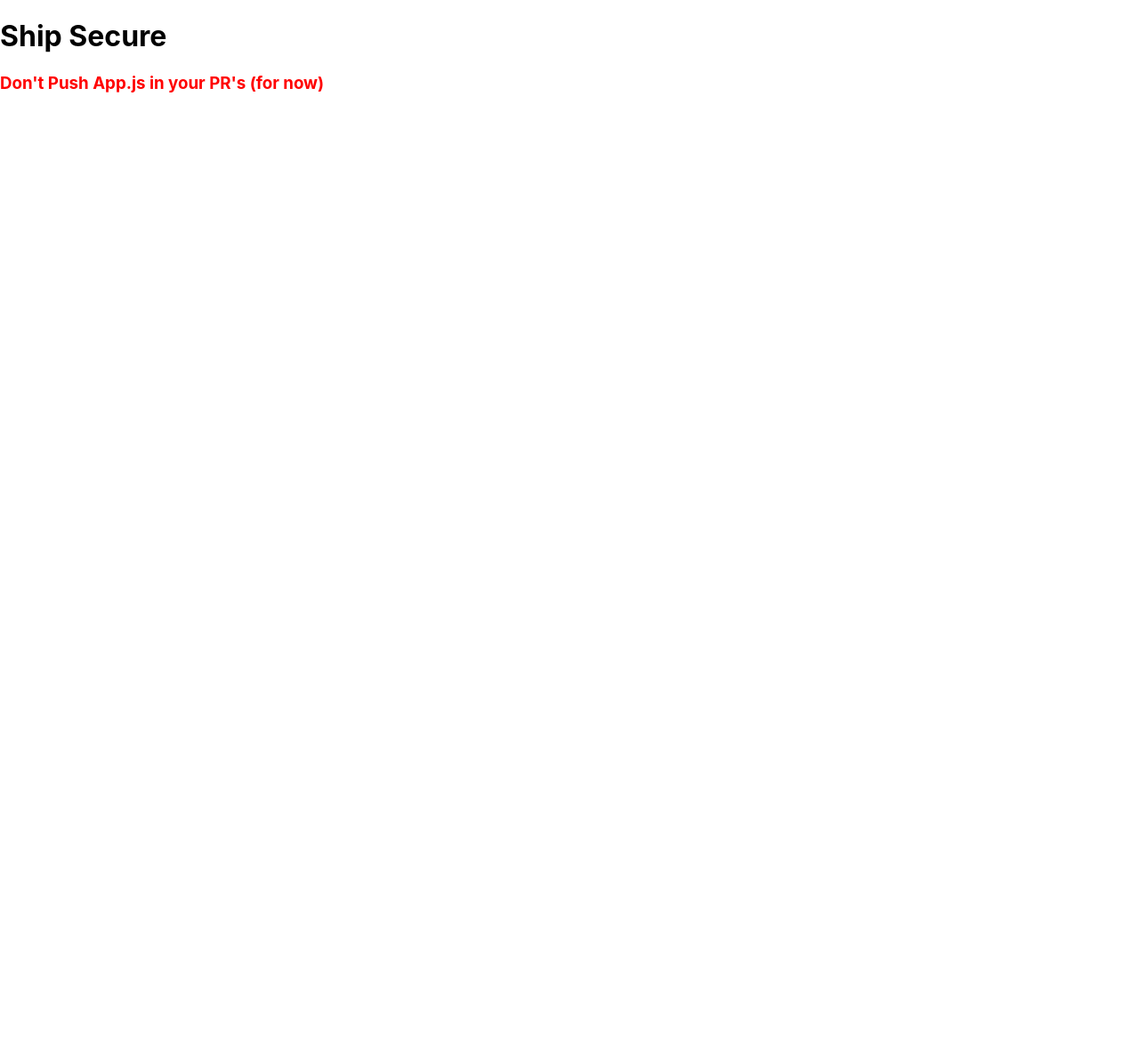
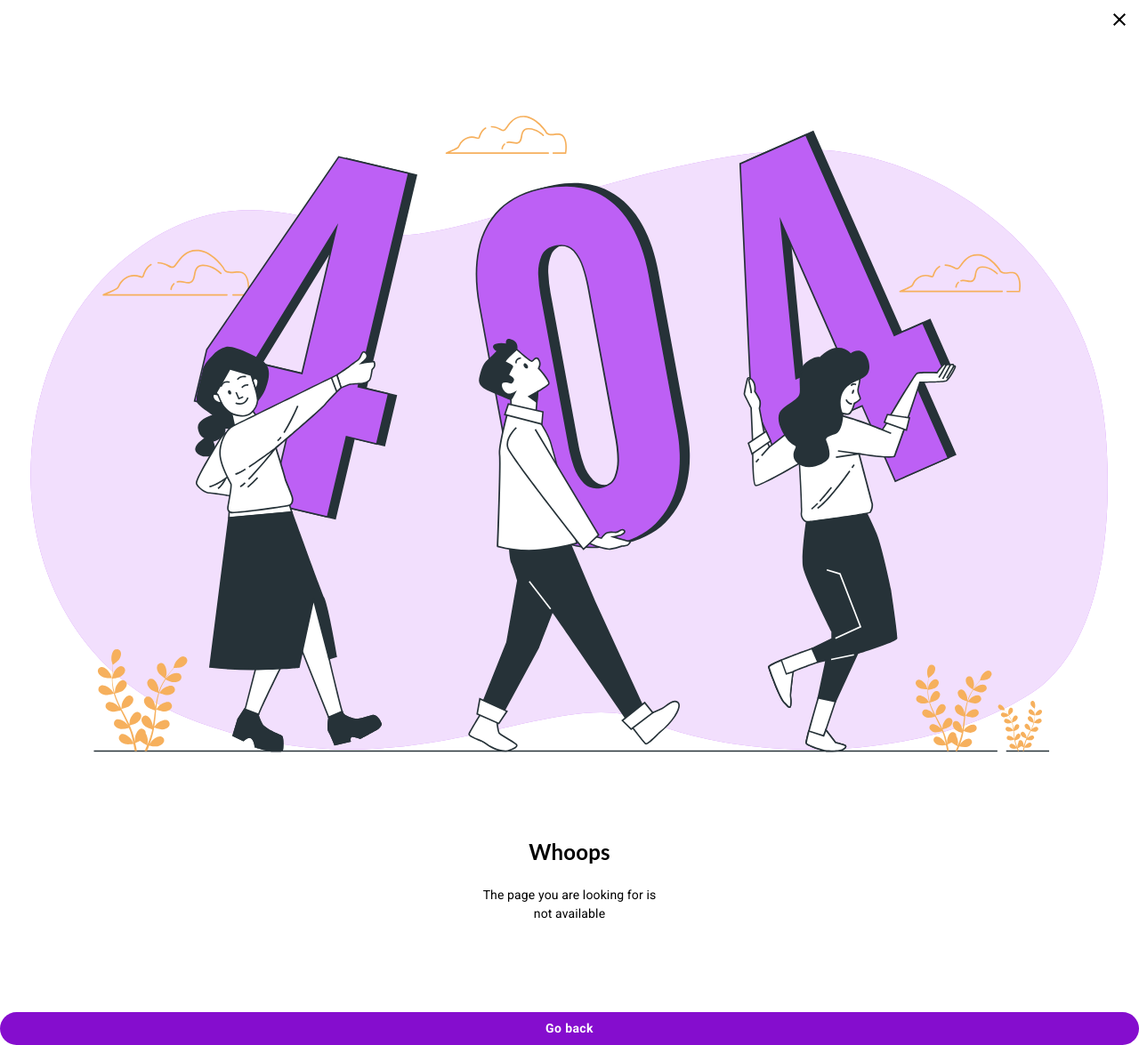
Before and after one commit to Snowwhite-Workshop/ship-secure-frontend, a React (Create React App) app: page / in a window 1280 px wide. Shown: the whole page at 89% size. Before the commit the page ends 800 px from the top, so only its background shows below. Built offline with nearby package versions, Linux system fonts and the light colour scheme.

Commit message:
Error 404page

```diff
--- a/src/App.js
+++ b/src/App.js
@@ -1,15 +1,13 @@
 import { ThemeProvider } from "@mui/material/styles";
 import { theme } from "./utils/theme";
 import "./index";
+import Error404 from "./pages/Error404";
 
 function App() {
   return (
     <ThemeProvider theme={theme}>
       <div className="App">
-        <h1>Ship Secure</h1>
-        <h3 style={{ color: "red" }}>
-          Don't Push App.js in your PR's (for now)
-        </h3>
+        <Error404 />
       </div>
     </ThemeProvider>
   );
--- a/src/components/atoms/Buttons.js
+++ b/src/components/atoms/Buttons.js
@@ -10,7 +10,9 @@ function Btns({
     width,
     maxWidth,
     margin,
-    padding
+    marginTop,
+    padding,
+
 }) {
     return (
         < Button
@@ -22,7 +24,8 @@ function Btns({
                 width: width,
                 maxWidth: maxWidth,
                 margin: margin,
-                padding: padding
+                padding: padding,
+                marginTop: marginTop
             }}
             startIcon={startIcon}
             endIcon={endIcon}
--- /dev/null
+++ b/src/components/atoms/ExitIcon.js
@@ -0,0 +1,16 @@
+import React from "react";
+import CloseIcon from "@mui/icons-material/Close";
+
+const ExitIconStyle = {
+  display: "flex",
+  justifyContent: "end",
+  padding: "10px",
+};
+
+export default function ExitIcon(props) {
+  return (
+    <div style={ExitIconStyle}>
+      <CloseIcon />
+    </div>
+  );
+}
--- a/src/components/atoms/HeaderText.js
+++ b/src/components/atoms/HeaderText.js
@@ -8,6 +8,8 @@ export default function HeaderText(props) {
     text,
     weight = "700",
     align = "center",
+    padding = '',
+    paddingTop='',
   } = props;
   return (
     <Typography
@@ -16,6 +18,8 @@ export default function HeaderText(props) {
       fontWeight={weight}
       textAlign={align}
       fontFamily={"Lato"}
+      padding={padding}
+      paddingTop={paddingTop}
     >
       {text}
     </Typography>
--- a/src/components/atoms/RegularText.js
+++ b/src/components/atoms/RegularText.js
@@ -2,9 +2,24 @@ import React from "react";
 import Typography from "@mui/material/Typography";
 
 export default function RegularText(props) {
-  const { color = "#000000", size = "14px", text, weight = "normal" } = props;
+  const {
+    color = "#000000",
+    size = "14px",
+    text,
+    weight = "normal",
+    padding,
+    margin,
+    textAlign,
+  } = props;
   return (
-    <Typography color={color} fontSize={size} fontWeight={weight}>
+    <Typography
+      color={color}
+      fontSize={size}
+      fontWeight={weight}
+      padding={padding}
+      margin={margin}
+      textAlign={textAlign}
+    >
       {text}
     </Typography>
   );
--- /dev/null
+++ b/src/pages/Error404.js
@@ -0,0 +1,41 @@
+import React from "react";
+import ExitIcon from "../components/atoms/ExitIcon";
+import HeaderText from "../components/atoms/HeaderText";
+import RegularText from "../components/atoms/RegularText";
+import Buttons from "../components/atoms/Buttons";
+import err404 from "../Images/404_error.svg";
+
+const Err404Style = {
+  minHeight: "100vh",
+  width: "100%",
+};
+const Img404Style = {
+  width: "98%",
+  margin: "auto",
+  paddingTop: "40px",
+};
+const DivImgStyle = {
+  display: "flex",
+};
+
+function Error404() {
+  return (
+    <>
+      <div style={Err404Style}>
+        <ExitIcon />
+        <div style={DivImgStyle}>
+          <img src={err404} style={Img404Style} />
+        </div>
+        <HeaderText text="Whoops" color="000" padding="20px" />
+        <RegularText
+          text="The page you are looking for is"
+          textAlign="center"
+        />
+        <RegularText text="not available" textAlign="center" />
+        <Buttons text="Go back" marginTop="100px" />
+      </div>
+    </>
+  );
+}
+
+export default Error404;
```
Also changed, not shown: src/Images/404_error.svg (added).
